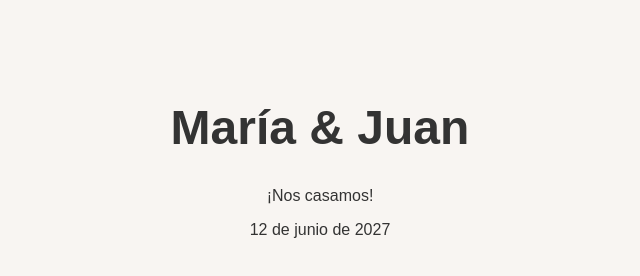
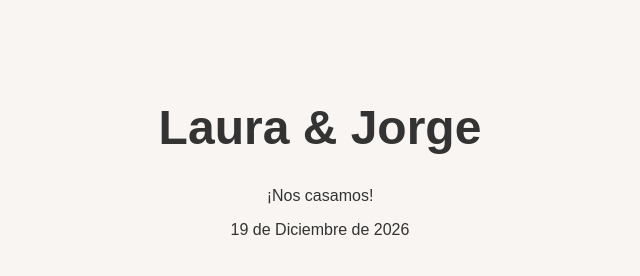
Before and after one commit to jorgeboticariof/BodaLaurayJorge, a plain HTML site: page index.html in a window 1280 px wide. Shown: the whole page, without its empty margins (320-960 px from the left). Drawn offline with Linux system fonts and the light colour scheme.

Commit message:
Update index.html

```diff
--- a/index.html
+++ b/index.html
@@ -17,8 +17,8 @@
   </style>
 </head>
 <body>
-  <h1>María & Juan</h1>
+  <h1>Laura & Jorge</h1>
   <p>¡Nos casamos!</p>
-  <p>12 de junio de 2027</p>
+  <p>19 de Diciembre de 2026</p>
 </body>
 </html>
```
